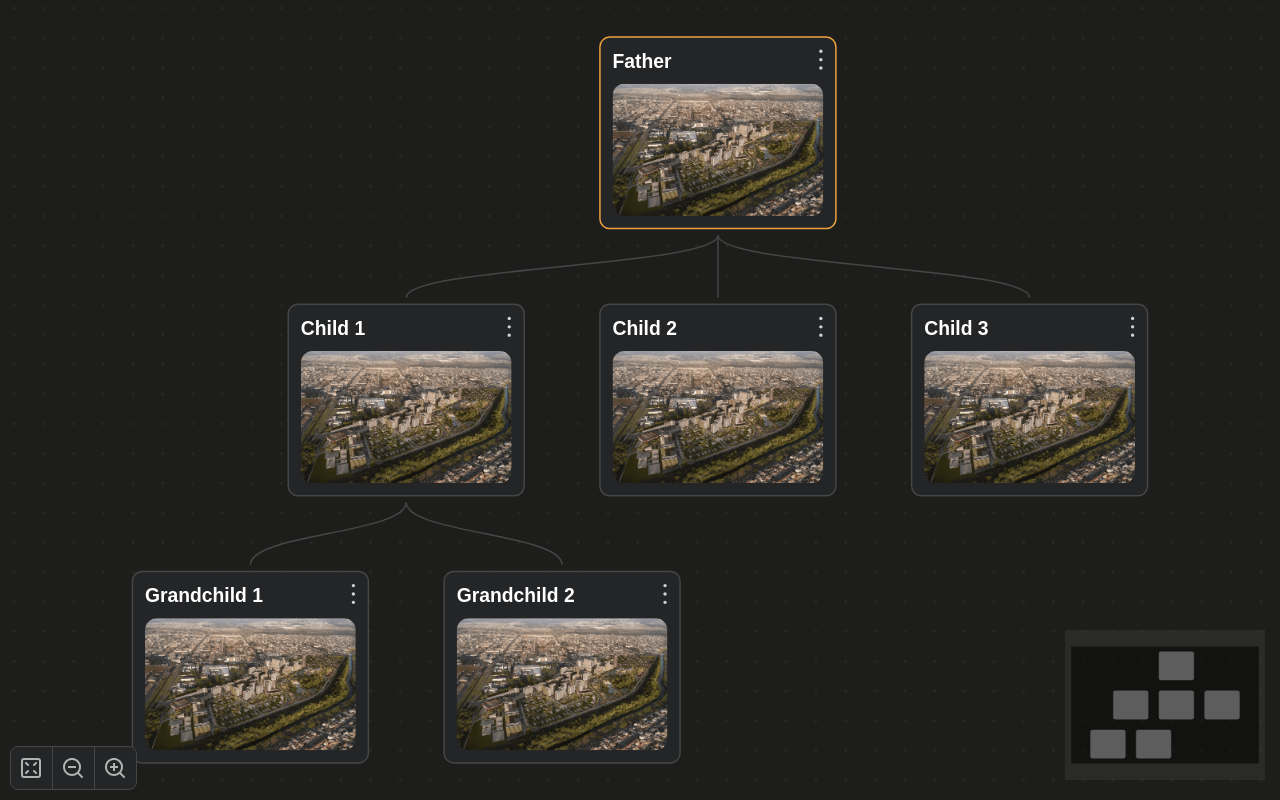
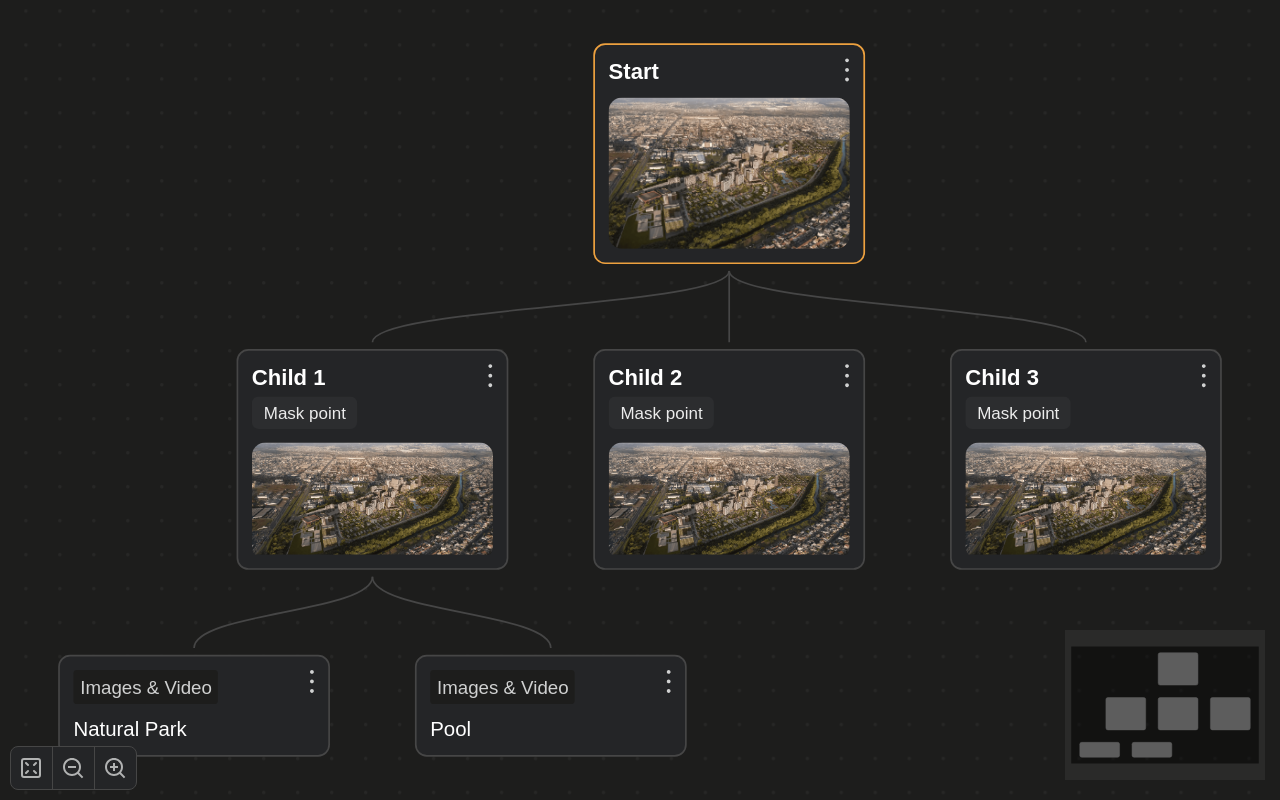
Before and after one commit to Matheusmeed/tree, a React (Vite) app: page / in a window 1280 px wide. Built offline with nearby package versions, Linux system fonts and the light colour scheme.

Commit message:
feat: adding custom nodes

```diff
--- a/src/components/CustomNode/index.tsx
+++ b/src/components/CustomNode/index.tsx
@@ -8,6 +8,7 @@ import {
   TitleDiv,
   MenuDiv,
   ChildrenNumber,
+  TypeDiv,
 } from './styles';
 
 const CustomNode = ({ data }: { data: ITreeData }) => {
@@ -33,9 +34,9 @@ const CustomNode = ({ data }: { data: ITreeData }) => {
         position={Position.Top}
         style={{ visibility: 'hidden' }}
       />
-      <Card isMain={!!data.isMain}>
-        <TitleDiv>
-          <p>{data.label}</p>
+      <Card isMain={!!data.isMain} isSpotlight={!!data.isSpotlight}>
+        <TitleDiv isSpotlight={!!data.isSpotlight}>
+          <p>{data.isSpotlight ? data.type : data.label}</p>
           <OptionsButton onClick={() => data.setShowNodeMenu(data.id)}>
             <img src='/assets/icons/options.svg' alt='' />
           </OptionsButton>
@@ -73,7 +74,13 @@ const CustomNode = ({ data }: { data: ITreeData }) => {
           )}
         </TitleDiv>
         <BodyDiv>
-          <img src='/assets/images/view.png' alt='' />
+          {data.isSpotlight && <p>{data.label}</p>}
+          {data.isMaskPoint && (
+            <TypeDiv>
+              <p>Mask point</p>
+            </TypeDiv>
+          )}
+          {!data.isSpotlight && <img src='/assets/images/view.png' alt='' />}
           {data.hasHiddenChildren && (
             <ChildrenNumber onClick={() => data.toggleHideNodes?.(data.id)}>
               <p>{data.hiddenCount}</p>
--- a/src/components/CustomNode/styles.ts
+++ b/src/components/CustomNode/styles.ts
@@ -1,20 +1,20 @@
 import styled from 'styled-components';
 
-export const Card = styled.div<{ isMain: boolean }>`
+export const Card = styled.div<{ isMain: boolean; isSpotlight: boolean }>`
   background: #242527;
   width: 160px;
-  height: 130px;
+  height: ${({ isSpotlight }) => (isSpotlight ? 'fit-content' : '130px')};
   border-radius: 7px;
   padding: 8px;
   border: ${({ isMain }) =>
     isMain ? '1px solid #EDA13F' : '1px solid #464646'};
   display: flex;
   flex-direction: column;
-  gap: 8px;
+  gap: ${({ isMain, isSpotlight }) => (isMain || isSpotlight ? '8px' : '4px')};
   cursor: default;
 `;
 
-export const TitleDiv = styled.div`
+export const TitleDiv = styled.div<{ isSpotlight: boolean }>`
   width: 100%;
   display: flex;
   justify-content: space-between;
@@ -23,9 +23,12 @@ export const TitleDiv = styled.div`
   > p {
     margin: 0;
     padding: 0;
-    font-weight: 600;
-    font-size: 13px;
-    color: #ffffff;
+    background: ${({ isSpotlight }) => (isSpotlight ? '#1D1D1C' : 'none')};
+    padding: ${({ isSpotlight }) => (isSpotlight ? '4px' : '0')};
+    color: ${({ isSpotlight }) => (isSpotlight ? '#D0D1D1' : '#ffffff')};
+    font-size: ${({ isSpotlight }) => (isSpotlight ? '11px' : '13px')};
+    font-weight: ${({ isSpotlight }) => (isSpotlight ? '400' : '600')};
+    border-radius: 2px;
   }
 `;
 
@@ -46,12 +49,21 @@ export const BodyDiv = styled.div`
   width: 100%;
   height: 100%;
   overflow: hidden;
-  border-radius: 8px;
+  display: flex;
+  flex-direction: column;
+  gap: 8px;
 
   > img {
     width: 100%;
     height: 100%;
     object-fit: cover;
+    border-radius: 8px;
+  }
+
+  > p {
+    font-weight: 400;
+    font-size: 12px;
+    color: #ffffff;
   }
 `;
 
@@ -124,3 +136,16 @@ export const ChildrenNumber = styled.button`
     font-weight: 500;
   }
 `;
+
+export const TypeDiv = styled.div`
+  background: #2c2d2f;
+  width: fit-content;
+  border-radius: 4px;
+  padding: 4px 7px;
+
+  > p {
+    color: #ffffffe8;
+    font-weight: 400;
+    font-size: 10px;
+  }
+`;
--- a/src/components/TreeView/data.ts
+++ b/src/components/TreeView/data.ts
@@ -1,6 +1,7 @@
 export interface ITreeData {
   id: string;
   label: string;
+  type?: string;
   parent: string | null;
   isMain?: boolean;
   showNodeMenu: string | null;
@@ -9,13 +10,27 @@ export interface ITreeData {
   hasHiddenChildren: boolean;
   hiddenCount: number;
   hasChildren: boolean;
+  isSpotlight?: boolean;
+  isMaskPoint?: boolean;
 }
 
 export const treeData = [
-  { id: '1', label: 'Father', parent: null, isMain: true },
-  { id: '2', label: 'Child 1', parent: '1' },
-  { id: '3', label: 'Child 2', parent: '1' },
-  { id: '4', label: 'Child 3', parent: '1' },
-  { id: '5', label: 'Grandchild 1', parent: '2' },
-  { id: '6', label: 'Grandchild 2', parent: '2' },
+  { id: '1', label: 'Start', parent: null, isMain: true },
+  { id: '2', label: 'Child 1', parent: '1', isMaskPoint: true },
+  { id: '3', label: 'Child 2', parent: '1', isMaskPoint: true },
+  { id: '4', label: 'Child 3', parent: '1', isMaskPoint: true },
+  {
+    id: '5',
+    label: 'Natural Park',
+    type: 'Images & Video',
+    parent: '2',
+    isSpotlight: true,
+  },
+  {
+    id: '6',
+    label: 'Pool',
+    type: 'Images & Video',
+    parent: '2',
+    isSpotlight: true,
+  },
 ];
--- a/src/components/TreeView/index.tsx
+++ b/src/components/TreeView/index.tsx
@@ -95,7 +95,7 @@ const TreeView = () => {
             const hiddenDirectCount = directChildren.filter((id) =>
               hiddenNodes.includes(id)
             ).length;
-            const hasChildren = directChildren.length > 0; // ✅ novo
+            const hasChildren = directChildren.length > 0;
 
             return {
               ...n,
```
